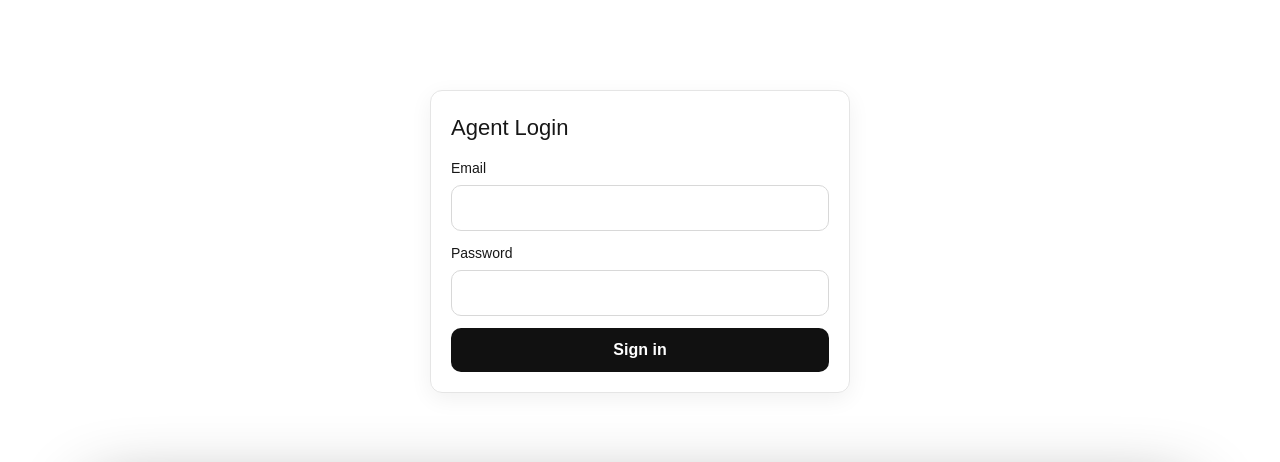
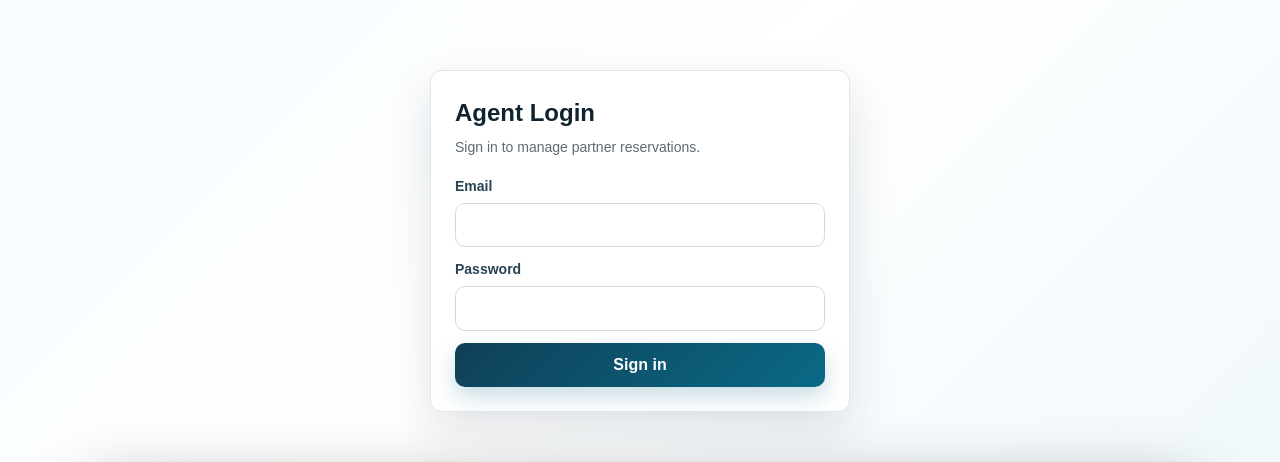
Before and after one commit to evaggelosLabos/ion-boats.com, a Next.js app: page /agent/login in a window 1280 px wide. Shown: the part 233-695 px from the top of the page. Built offline with nearby package versions, Linux system fonts and the light colour scheme; no server answers; the database is empty.

Commit message:
Improve agent login contrast

```diff
--- a/app/agent/login/page.tsx
+++ b/app/agent/login/page.tsx
@@ -54,7 +54,8 @@ export default function AgentLoginPage() {
     <main
       style={{
         minHeight: "100vh",
-        background: "#fff",
+        background:
+          "linear-gradient(135deg, #f5fbff 0%, #ffffff 48%, #eef7fb 100%)",
         display: "flex",
         alignItems: "center",
         justifyContent: "center",
@@ -68,13 +69,20 @@ export default function AgentLoginPage() {
           maxWidth: 420,
           border: "1px solid #e5e5e5",
           borderRadius: 12,
-          padding: 20,
-          boxShadow: "0 6px 22px rgba(0,0,0,0.06)",
+          padding: 24,
+          background: "#ffffff",
+          color: "#0f2430",
+          boxShadow: "0 18px 48px rgba(15,36,48,0.12)",
         }}
       >
-        <h1 style={{ margin: 0, marginBottom: 14, fontSize: 22 }}>Agent Login</h1>
+        <h1 style={{ margin: 0, marginBottom: 6, fontSize: 24, color: "#0f2430", fontWeight: 900 }}>
+          Agent Login
+        </h1>
+        <div style={{ marginBottom: 18, color: "rgba(15,36,48,0.68)", fontSize: 14, lineHeight: 1.45 }}>
+          Sign in to manage partner reservations.
+        </div>
 
-        <label style={{ display: "block", fontSize: 14, marginBottom: 6 }}>Email</label>
+        <label style={{ display: "block", fontSize: 14, marginBottom: 6, color: "#294454", fontWeight: 800 }}>Email</label>
         <input
           value={email}
           onChange={(e) => setEmail(e.target.value)}
@@ -87,10 +95,13 @@ export default function AgentLoginPage() {
             border: "1px solid #d8d8d8",
             outline: "none",
             marginBottom: 12,
+            background: "#ffffff",
+            color: "#0f2430",
+            fontSize: 15,
           }}
         />
 
-        <label style={{ display: "block", fontSize: 14, marginBottom: 6 }}>Password</label>
+        <label style={{ display: "block", fontSize: 14, marginBottom: 6, color: "#294454", fontWeight: 800 }}>Password</label>
         <input
           value={password}
           onChange={(e) => setPassword(e.target.value)}
@@ -103,6 +114,9 @@ export default function AgentLoginPage() {
             border: "1px solid #d8d8d8",
             outline: "none",
             marginBottom: 12,
+            background: "#ffffff",
+            color: "#0f2430",
+            fontSize: 15,
           }}
         />
 
@@ -131,9 +145,11 @@ export default function AgentLoginPage() {
             borderRadius: 10,
             border: "none",
             cursor: loading ? "not-allowed" : "pointer",
-            background: "#111",
+            background: "linear-gradient(135deg, #0f3f57, #0a6a86)",
             color: "#fff",
-            fontWeight: 700,
+            fontWeight: 900,
+            boxShadow: "0 10px 22px rgba(10,106,134,0.22)",
+            opacity: loading ? 0.72 : 1,
           }}
         >
           {loading ? "Signing in..." : "Sign in"}
```
